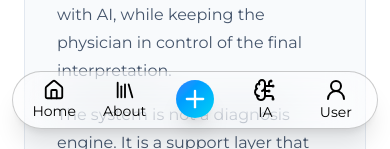
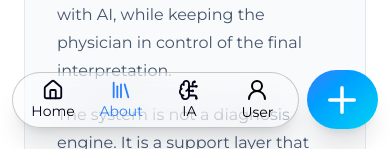
Before and after one commit to DaviC18/Dg-project, a Next.js app in the folder web/: page /about in a window 390 px wide. Shown: the part 695-844 px from the top of the page. Built offline with nearby package versions, Linux system fonts and the light colour scheme; no server answers.

Commit message:
feat: implement desktop and mobile navigation components with icons and active link highlighting

```diff
--- a/web/app/(root)/constants/index.ts
+++ /dev/null
@@ -1,73 +0,0 @@
-/** biome-ignore-all assist/source/organizeImports: <> */
-const navLinks = [
-  {
-    id: "home",
-    title: "Home",
-    link: "http://localhost:3000/",
-  },
-  {
-    id: "about",
-    title: "About",
-    link: "http://localhost:3000/about",
-  },
-  {
-    id: "ia",
-    title: "IA",
-    link: "http://localhost:3000/ia",
-  },
-  {
-    id: "list",
-    title: "List",
-    link: "http://localhost:3000/list"
-  }
-];
-
-const steps = [
-  {
-    title: "1. Patient intake",
-    text: "The patient fills out the symptom form with history, duration, and context.",
-  },
-  {
-    title: "2. Secure storage",
-    text: "The backend validates the data and stores the form with the authenticated user.",
-  },
-  {
-    title: "3. AI analysis",
-    text: "Gemini reads the form and produces a structured pre-diagnosis in JSON.",
-  },
-  {
-    title: "4. Clinical review",
-    text: "The result is used only as support. The doctor keeps the final decision.",
-  },
-];
-
-const cards = [
-  {
-    title: "Input",
-    text: "The patient form is sent to the backend after authentication and consent validation.",
-  },
-  {
-    title: "Processing",
-    text: "The backend looks up the form, sends the clinical data to Gemini, and waits for a structured response.",
-  },
-  {
-    title: "Output",
-    text: "The IA returns summary, alerts, suggested exams, clinical suggestions, and observations.",
-  },
-];
-
-const details = [
-  {
-    title: "Structured data",
-    text: "Forms arrive clean and ready for analysis.",
-  },
-  {
-    title: "AI support",
-    text: "Gemini generates a consistent pre-diagnosis.",
-  },
-  {
-    title: "Doctor-first",
-    text: "The final decision always stays with the physician.",
-  },
-]
-export { navLinks, steps, cards, details };
--- /dev/null
+++ b/web/app/(root)/constants/index.tsx
@@ -0,0 +1,96 @@
+/** biome-ignore-all assist/source/organizeImports: <> */
+import { Home, Library, BrainCircuit } from "lucide-react";
+
+const navLinksDesktop = [
+  {
+    id: "home",
+    title: "Home",
+    link: "/",
+  },
+  {
+    id: "about",
+    title: "About",
+    link: "/about",
+  },
+  {
+    id: "ia",
+    title: "IA",
+    link: "/ia",
+  },
+  {
+    id: "list",
+    title: "List",
+    link: "/list"
+  }
+];
+
+const navLinksMobile = [
+  {
+    id: "home",
+    title: "Home",
+    link: "/",
+    icon: Home,
+  },
+  {
+    id: "about",
+    title: "About",
+    link: "/about",
+    icon: Library,
+  },
+  {
+    id: "ia",
+    title: "IA",
+    link: "/ia",
+    icon: BrainCircuit,
+  },
+];
+
+const steps = [
+  {
+    title: "1. Patient intake",
+    text: "The patient fills out the symptom form with history, duration, and context.",
+  },
+  {
+    title: "2. Secure storage",
+    text: "The backend validates the data and stores the form with the authenticated user.",
+  },
+  {
+    title: "3. AI analysis",
+    text: "Gemini reads the form and produces a structured pre-diagnosis in JSON.",
+  },
+  {
+    title: "4. Clinical review",
+    text: "The result is used only as support. The doctor keeps the final decision.",
+  },
+];
+
+const cards = [
+  {
+    title: "Input",
+    text: "The patient form is sent to the backend after authentication and consent validation.",
+  },
+  {
+    title: "Processing",
+    text: "The backend looks up the form, sends the clinical data to Gemini, and waits for a structured response.",
+  },
+  {
+    title: "Output",
+    text: "The IA returns summary, alerts, suggested exams, clinical suggestions, and observations.",
+  },
+];
+
+const details = [
+  {
+    title: "Structured data",
+    text: "Forms arrive clean and ready for analysis.",
+  },
+  {
+    title: "AI support",
+    text: "Gemini generates a consistent pre-diagnosis.",
+  },
+  {
+    title: "Doctor-first",
+    text: "The final decision always stays with the physician.",
+  },
+]
+export { navLinksDesktop,navLinksMobile, steps, cards, details };
--- a/web/app/(root)/page.tsx
+++ b/web/app/(root)/page.tsx
@@ -10,28 +10,28 @@ export default function HomePage() {
     <main className="min-h-screen bg-white text-slate-950 border-blue-500">
       <section className="mx-auto grid w-full max-w-7xl grid-cols-1 items-start justify-center gap-12 px-6 py-10 lg:grid-cols-2 lg:py-10">
         <div className="space-y-5">
-          <p className="text-sm uppercase max-sm:text-center tracking-[0.35em] text-cyan-500">
+          <p className="text-sm uppercase max-lg:text-center tracking-[0.35em] text-cyan-500">
             Pre-diagnosis assistant
           </p>
 
           <div className="space-y-5">
-            <h1 className="max-w-xl sm:text-start text-center text-6xl font-semibold leading-tight sm:text-6xl">
+            <h1 className="lg:max-w-xl lg:w-full lg:text-start text-center text-6xl font-semibold leading-tight sm:text-6xl">
               Doctor Genesis
             </h1>
 
-            <p className="max-w-2xl sm:text-start text-center font-semibold text-lg leading-7 text-slate-950 sm:text-xl">
+            <p className="lg:max-w-xl lg:w-full lg:text-start text-center font-semibold text-lg leading-7 text-slate-950 sm:text-xl">
               Brings speed to triage without stealing the final
               word from the doctor.
             </p>
 
-            <p className="max-w-2xl sm:text-start text-center text-base leading-7 text-black/75 sm:text-lg">
+            <p className="lg:max-w-xl lg:w-full lg:text-start text-center text-base leading-7 text-black/75 sm:text-lg">
               Patients fill out a guided form, the backend sends the data to AI,
               and the system returns a structured pre-diagnosis to support the
               consultation. Clear, fast, and always under medical supervision.
             </p>
           </div>
 
-          <div className="flex sm:justify-start justify-center flex-wrap gap-4">
+          <div className="flex lg:justify-start justify-center flex-wrap gap-4">
             <Link
               href="/about"
               className="rounded-full bg-slate-950/85 px-6 py-3 text-sm font-medium text-white transition hover:bg-black/90 duration-150 ease-in"
--- a/web/components/NavbarDesktop.tsx
+++ b/web/components/NavbarDesktop.tsx
@@ -5,10 +5,12 @@ import { Plus, Search } from "lucide-react";
 import Link from "next/link";
 import UserClerkDesktop from "@/hooks/UserClerkDesktop";
 import { useWindow } from "@/hooks/WindowContextForm";
-import { navLinks } from "@/app/(root)/constants";
+import { navLinksDesktop } from "@/app/(root)/constants";
+import { usePathname } from "next/navigation";
 
 const NavbarDesktop = () => {
   const { openWindow } = useWindow();
+  const pathname = usePathname()
 
   return (
     <header className=" w-full bg-transparent flex items-center mx-auto max-w-7xl justify-between px-6 py-6">
@@ -21,19 +23,25 @@ const NavbarDesktop = () => {
 
         <div className="max-[640px]:hidden w-1/3 menu flex items-center justify-center">
           <ul className="flex justify-between items-center gap-3">
-            {navLinks.map((el) => (
-              <li
+            {navLinksDesktop.map((el) => {
+              const isActive =
+              el.link === "/"
+                ? pathname === "/"
+                : pathname.startsWith(el.link);
+              return (
+                <li
                 key={el.id}
                 className="w-1/3 flex justify-center items-center text-inherit opacity-75 px-3.5 py-0.5 rounded-full hover:bg-slate-500/25 hover:opacity-100 duration-200 all ease-in"
               >
                 <Link
-                  className="w-full flex justify-center" translate={el.id === "home" || el.id === "ai" ? "no" : "yes"}
+                  className={`w-full flex justify-center ${isActive ? "text-[#2b7fff] border-b-2 border-[#2b7fff]" : "text-slate-950"}`} translate={el.id === "home" || el.id === "ai" ? "no" : "yes"}
                   href={`/${el.id === "home" ? "/" : el.id}`}
                 >
                   {el.title}
                 </Link>
               </li>
-            ))}
+              )
+          })}
           </ul>
         </div>
 
--- a/web/components/NavbarMobile.tsx
+++ b/web/components/NavbarMobile.tsx
@@ -5,58 +5,69 @@ import { BrainCircuit, Home, Library, Plus } from "lucide-react";
 import UserClerkMobile from "@/hooks/UserClerkMobile";
 import { useWindow } from "@/hooks/WindowContextForm";
 import Link from "next/link";
+import { usePathname } from "next/navigation";
+import { navLinksMobile } from "@/app/(root)/constants";
 
 const NavbarMobile = () => {
   const { openWindow } = useWindow();
+  const pathname = usePathname()
 
   return (
     <div className="max-sm:flex hidden px-3 fixed z-10 bottom-5 left-0 w-full bg-cover justify-center items-center gap-2">
-      <div className="w-full bg-white/25 backdrop-blur-xl border border-black/20 shadow-xl py-1.5 px-2.5 text-center rounded-full text-black">
-        <ul className="flex justify-center items-center gap-2 ">
-          <li className="w-1/5">
+      <div className="w-4/5 bg-white/25 backdrop-blur-xl border border-black/20 shadow-xl py-1.5 px-2.5 text-center rounded-full text-black">
+        <ul className="flex items-center justify-center gap-2">
+        {navLinksMobile.map((el) => {
+        const Icon = el.icon;
+
+        const isActive =
+          el.link === "/"
+            ? pathname === "/"
+            : pathname.startsWith(el.link);
+
+        const shouldNotTranslate = ["home", "ia"].includes(el.id);
+
+        return (
+          <li key={el.id} className="w-1/4">
             <Link
-              href="/"
-              className="flex flex-col justify-center items-center"
+              href={el.link}
+              translate={shouldNotTranslate ? "no" : "yes"}
+              className={`
+                flex flex-col items-center justify-center transition
+                ${isActive ? "text-[#2b7fff]" : "text-slate-950"}
+              `}
             >
-              <Home className="text-inherit" size={22} />
-              <span translate="no" className="text-sm text-inherit text-center">Home</span>
+              <Icon size={22} className={isActive ? "text-[#2b7fff]" : "text-slate-950"} />
+
+              <span
+                translate={shouldNotTranslate ? "no" : "yes"}
+                className={`text-center text-sm text-inherit ${
+                  shouldNotTranslate ? "notranslate" : ""
+                }`}
+              >
+                {el.title}
+              </span>
             </Link>
           </li>
-          <li className="w-1/5">
-            <Link
-              href="/about"
-              className="flex flex-col justify-center items-center"
-            >
-              <Library size={22} />
-              <span className="text-sm">About</span>
-            </Link>
-          </li>
-          <li className="w-1/5">
-            <button
+        );
+      })}
+
+      <li className="flex w-1/4 items-center justify-center">
+        <UserClerkMobile>
+          <span className="text-sm">User</span>
+        </UserClerkMobile>
+      </li>
+    </ul>
+      </div>
+      <div className="w-1/5">
+        <button
               type="button"
               onClick={() => openWindow("form")}
-              className="cursor-pointer w-9.5 h-9.5 bg-linear-to-br from-blue-500 to-cyan-400  shadow-xl text-center rounded-full "
+              className="cursor-pointer w-full min-w-[58.6px] h-[58.6px] bg-linear-to-br from-blue-500 to-cyan-400  shadow-xl text-center rounded-full "
             >
               <div className="w-full h-full flex justify-center items-center text-white">
-                <Plus size={28} />
+                <Plus size={42} />
               </div>
             </button>
-          </li>
-          <li className="w-1/5">
-            <Link
-              href="/ia"
-              className="flex flex-col justify-center items-center"
-            >
-              <BrainCircuit />
-              <span translate="no" className="text-sm">IA</span>
-            </Link>
-          </li>
-          <li className="w-1/5 flex justify-center items-center">
-            <UserClerkMobile>
-              <span className="text-sm">User</span>
-            </UserClerkMobile>
-          </li>
-        </ul>
       </div>
     </div>
   );
```
